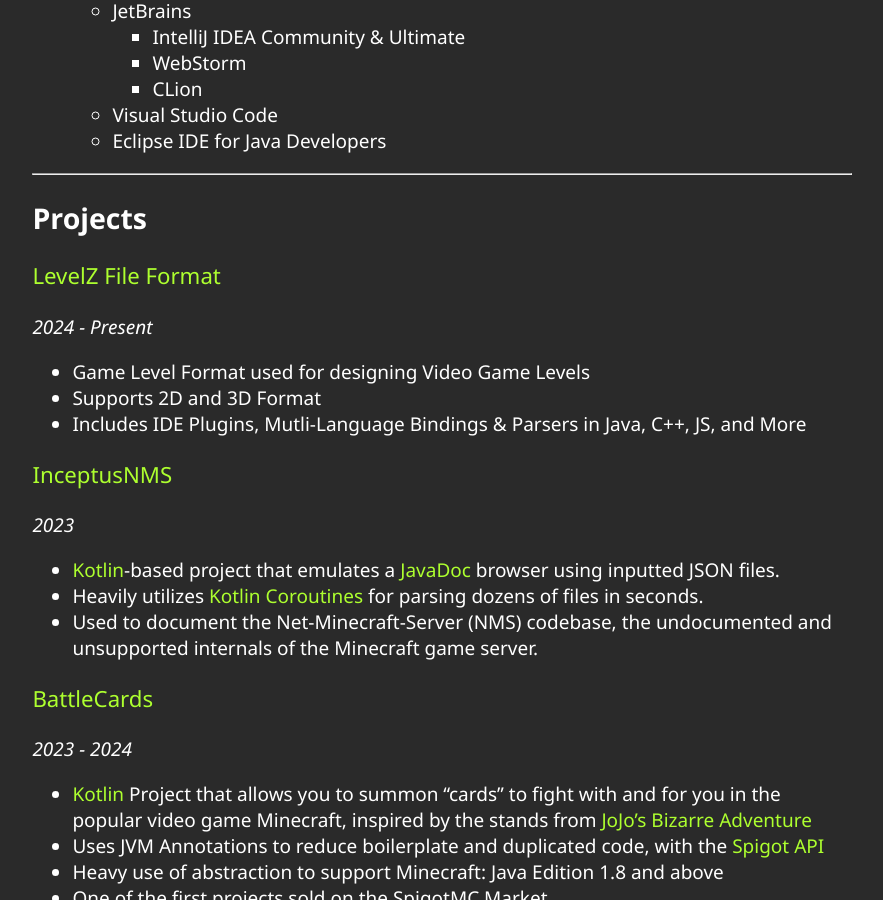
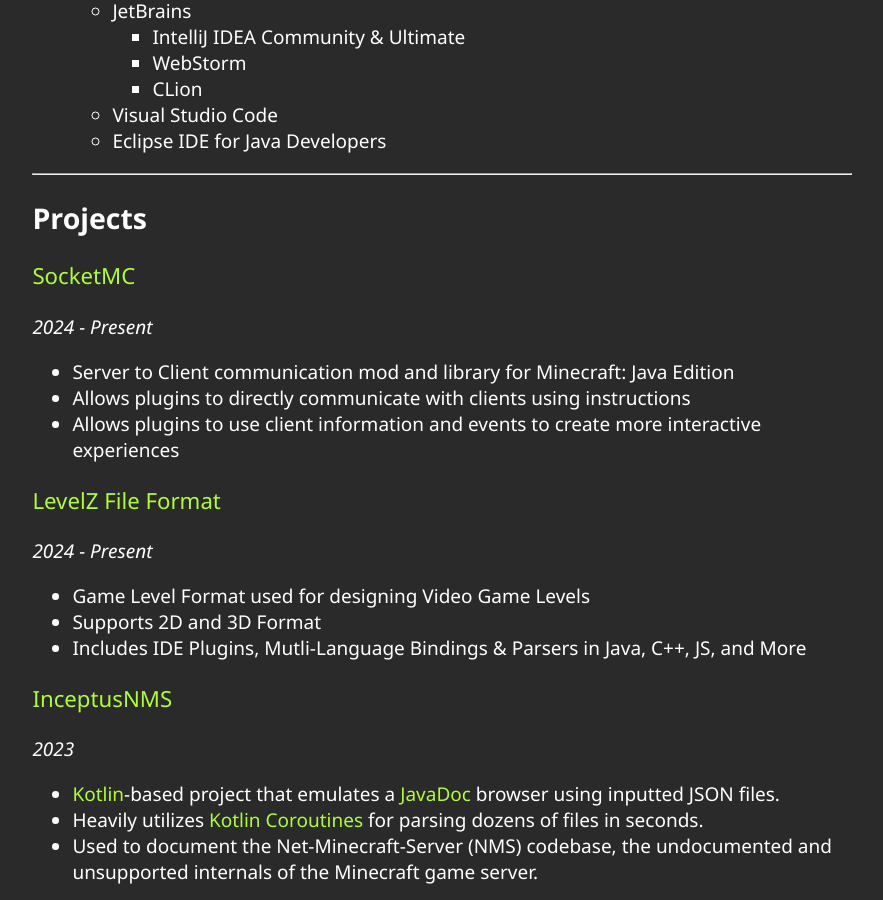
Before and after one commit to gmitch215/gmitch, a Jekyll site: the page built from cv.md, in a window 1280 px wide and 900 px high, scrolled down 1749 px. Shown: the whole window, without its empty margins (198-1081 px from the left). Built offline with Jekyll 4.4.1, drawn with Linux system fonts in a browser that asks for light colours.

Commit message:
Update cv.md

```diff
--- a/cv.md
+++ b/cv.md
@@ -72,6 +72,14 @@
 ------------
 
 ## Projects
+
+### [SocketMC](https://github.com/gmitch215/SocketMC)
+
+*2024 - Present*
+
+- Server to Client communication mod and library for Minecraft: Java Edition
+- Allows plugins to directly communicate with clients using instructions
+- Allows plugins to use client information and events to create more interactive experiences
 
 ### [LevelZ File Format](https://github.com/LevelZ-File)
 
```
Also changed, not shown: other parts of cv.md (+1 -1 lines).
